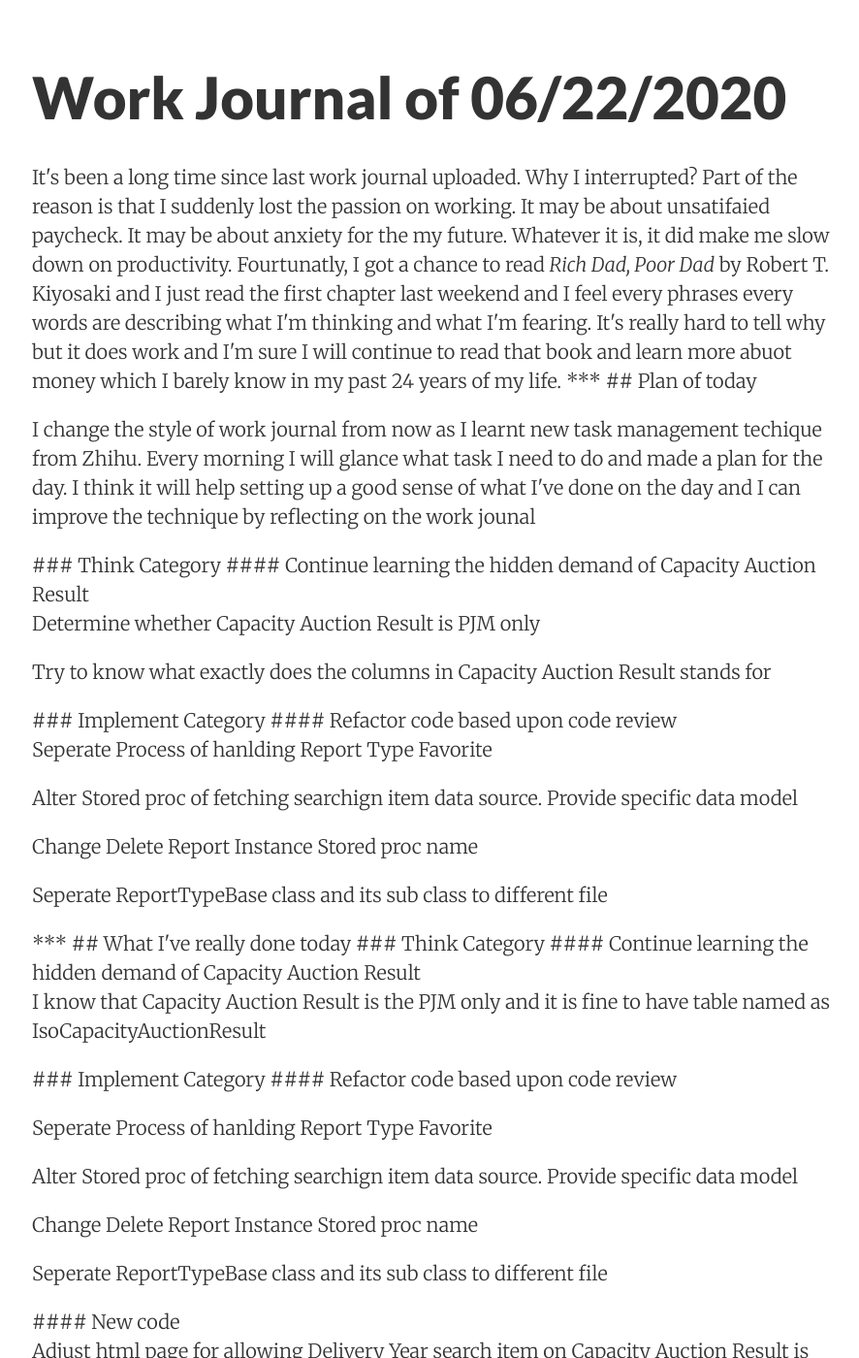
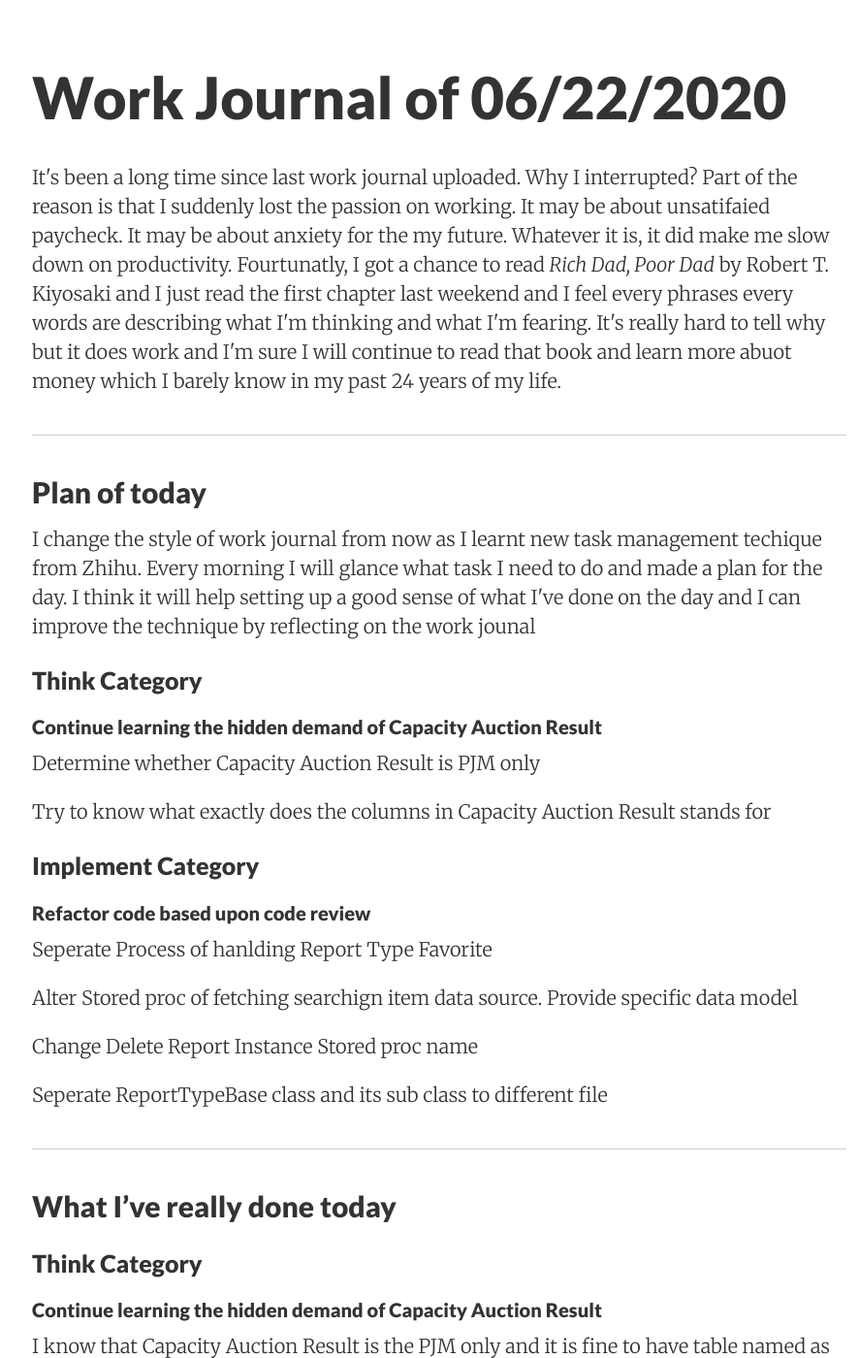
Before and after one commit to jasonwun/jasonwun.github.io, a Jekyll site: the page built from _posts/2020-06-22-Work Journal.md, in a window 1280 px wide and 1400 px high, scrolled down 347 px. Shown: the whole window at 97% size, without its empty margins (187-1073 px from the left). Built offline with Jekyll 4.4.1, drawn with Linux system fonts in a browser that asks for light colours; some of the changed text lies outside the part shown.

Commit message:
Update code

```diff
--- a/_posts/2020-06-22-Work Journal.md
+++ b/_posts/2020-06-22-Work Journal.md
@@ -7,10 +7,10 @@ categories:
 visibility: public
 ---
 # Work Journal of 06/22/2020
-<p>It's been a long time since last work journal uploaded. Why I interrupted? Part of the reason is that I suddenly lost the passion on working. It may be about unsatifaied paycheck. It may be about anxiety for the my future. Whatever it is, it did make me slow down on productivity. Fourtunatly, I got a chance to read <em>Rich Dad, Poor Dad</em> by Robert T. Kiyosaki and I just read the first chapter last weekend and I feel every phrases every words are describing what I'm thinking and what I'm fearing. It's really hard to tell why but it does work and I'm sure I will continue to read that book and learn more abuot money which I barely know in my past 24 years of my life.
+<p>It's been a long time since last work journal uploaded. Why I interrupted? Part of the reason is that I suddenly lost the passion on working. It may be about unsatifaied paycheck. It may be about anxiety for the my future. Whatever it is, it did make me slow down on productivity. Fourtunatly, I got a chance to read <em>Rich Dad, Poor Dad</em> by Robert T. Kiyosaki and I just read the first chapter last weekend and I feel every phrases every words are describing what I'm thinking and what I'm fearing. It's really hard to tell why but it does work and I'm sure I will continue to read that book and learn more abuot money which I barely know in my past 24 years of my life.</p>
 
-***
 
+---
 ## Plan of today
 <p>I change the style of work journal from now as I learnt new task management techique from Zhihu. Every morning I will glance what task I need to do and made a plan for the day. I think it will help setting up a good sense of what I've done on the day and I can improve the technique by reflecting on the work jounal</p>
 
@@ -31,7 +31,7 @@ visibility: public
 ## What I've really done today
 ### Think Category
 #### Continue learning the hidden demand of Capacity Auction Result
-<p>I know that Capacity Auction Result is the PJM only and it is fine to have table named as IsoCapacityAuctionResult<p>
+<p>I know that Capacity Auction Result is the PJM only and it is fine to have table named as IsoCapacityAuctionResult</p>
 
 ### Implement Category
 #### Refactor code based upon code review
```
